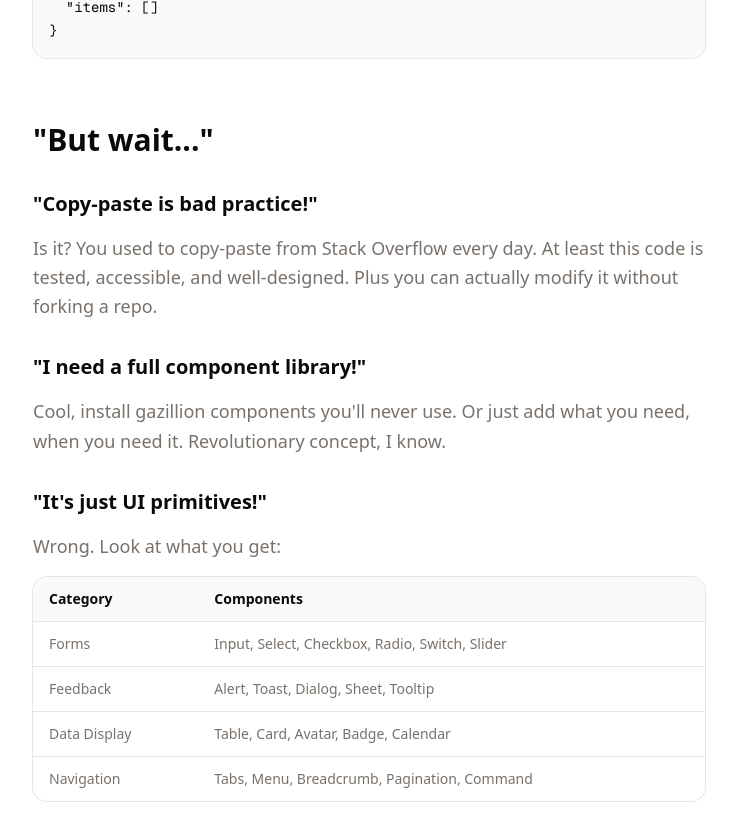
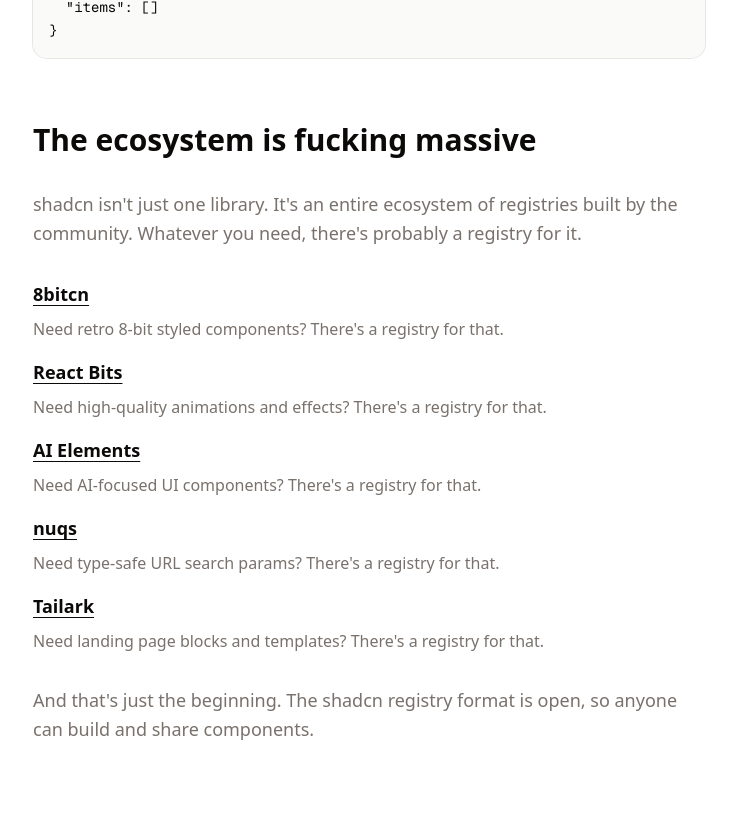
Before and after one commit to TheOrcDev/justfuckinguseshadcn, a Next.js app: page / in a window 1280 px wide. Shown: the part 3280-4093 px from the top of the page, without its empty margins (271-1008 px from the left). Built offline with nearby package versions, Linux system fonts and the light colour scheme.

Commit message:
feat: add registries section to homepage, showcasing community-built resources and enhancing ecosystem visibility

```diff
--- a/app/page.tsx
+++ b/app/page.tsx
@@ -99,7 +99,7 @@
               <CardContent className="px-0">
                 <div className="border-b bg-muted/80 px-4 py-2">
                   <span className="font-mono text-muted-foreground text-sm">
-                    Terminal
+                    terminal
                   </span>
                 </div>
                 <div className="p-4">
@@ -237,6 +237,100 @@
                 </CardContent>
               </Card>
             </div>
+          </div>
+
+          {/* Registries section */}
+          <div className="flex flex-col gap-8">
+            <h2 className="font-extrabold text-3xl">
+              The ecosystem is fucking massive
+            </h2>
+            <p className="text-lg text-muted-foreground leading-relaxed">
+              shadcn isn&apos;t just one library. It&apos;s an entire ecosystem
+              of registries built by the community. Whatever you need, there's
+              probably a registry for it.
+            </p>
+
+            <div className="flex flex-col gap-4">
+              <div className="flex flex-col gap-2">
+                <Link
+                  className="font-bold text-lg underline underline-offset-4 hover:text-muted-foreground"
+                  href="https://8bitcn.com"
+                  rel="noopener noreferrer"
+                  target="_blank"
+                >
+                  8bitcn
+                </Link>
+                <p className="text-muted-foreground leading-relaxed">
+                  Need retro 8-bit styled components? There&apos;s a registry
+                  for that.
+                </p>
+              </div>
+
+              <div className="flex flex-col gap-2">
+                <Link
+                  className="font-bold text-lg underline underline-offset-4 hover:text-muted-foreground"
+                  href="https://www.reactbits.dev"
+                  rel="noopener noreferrer"
+                  target="_blank"
+                >
+                  React Bits
+                </Link>
+                <p className="text-muted-foreground leading-relaxed">
+                  Need high-quality animations and effects? There&apos;s a
+                  registry for that.
+                </p>
+              </div>
+
+              <div className="flex flex-col gap-2">
+                <Link
+                  className="font-bold text-lg underline underline-offset-4 hover:text-muted-foreground"
+                  href="https://ai-elements.haydenbleasel.com"
+                  rel="noopener noreferrer"
+                  target="_blank"
+                >
+                  AI Elements
+                </Link>
+                <p className="text-muted-foreground leading-relaxed">
+                  Need AI-focused UI components? There&apos;s a registry for
+                  that.
+                </p>
+              </div>
+
+              <div className="flex flex-col gap-2">
+                <Link
+                  className="font-bold text-lg underline underline-offset-4 hover:text-muted-foreground"
+                  href="https://nuqs.47ng.com"
+                  rel="noopener noreferrer"
+                  target="_blank"
+                >
+                  nuqs
+                </Link>
+                <p className="text-muted-foreground leading-relaxed">
+                  Need type-safe URL search params? There&apos;s a registry for
+                  that.
+                </p>
+              </div>
+
+              <div className="flex flex-col gap-2">
+                <Link
+                  className="font-bold text-lg underline underline-offset-4 hover:text-muted-foreground"
+                  href="https://www.tailark.com"
+                  rel="noopener noreferrer"
+                  target="_blank"
+                >
+                  Tailark
+                </Link>
+                <p className="text-muted-foreground leading-relaxed">
+                  Need landing page blocks and templates? There&apos;s a
+                  registry for that.
+                </p>
+              </div>
+            </div>
+
+            <p className="text-lg text-muted-foreground leading-relaxed">
+              And that&apos;s just the beginning. The shadcn registry format is
+              open, so anyone can build and share components.
+            </p>
           </div>
 
           {/* But wait section */}
```
